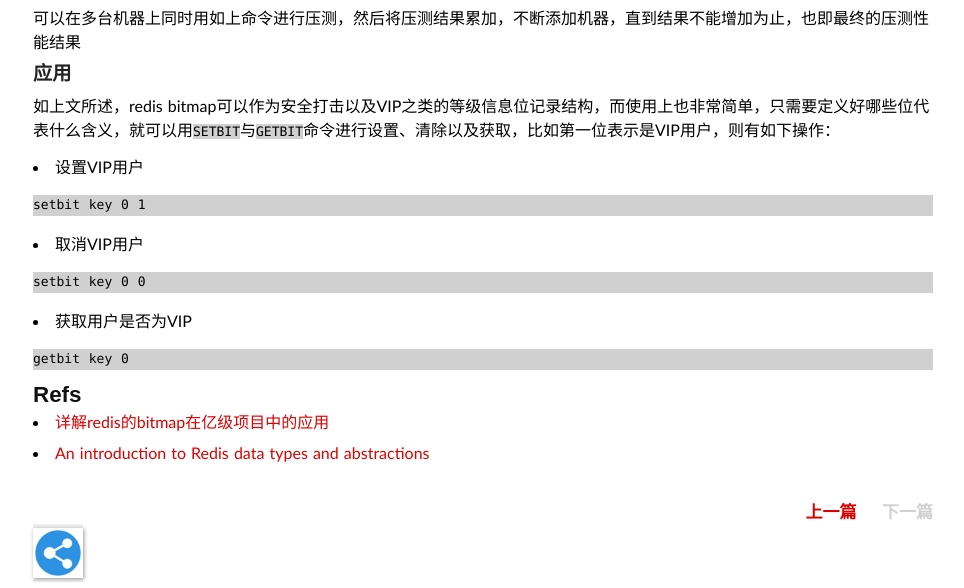
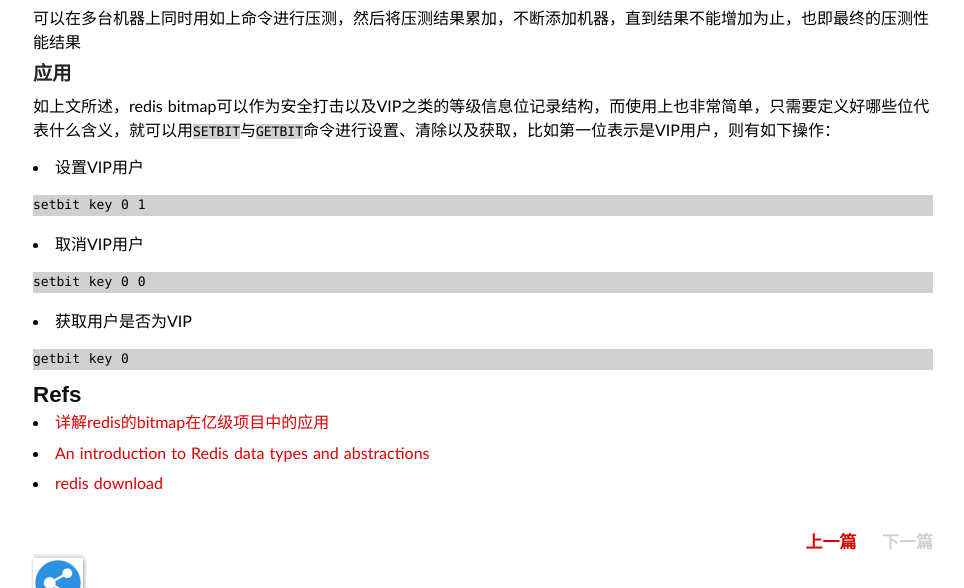
Before and after one commit to duyanghao/duyanghao.github.io, a Jekyll site: the page built from _posts/2018-11-1-bitmap.md, in a window 1280 px wide and 900 px high, scrolled down 1960 px, cut to the strip 0-588 px from the top of the window. Shown: the whole strip, without its empty margins (157-1121 px from the left). Built offline with Jekyll 4.4.1, drawn with Linux system fonts in a browser that asks for light colours; some web fonts are replaced; comment, search, counter and statistics services are not loaded.

Commit message:
add bitmap
Signed-off-by: duyanghao <1294057873@qq.com>

```diff
--- a/_posts/2018-11-1-bitmap.md
+++ b/_posts/2018-11-1-bitmap.md
@@ -104,3 +104,4 @@ getbit key 0
 
 * [详解redis的bitmap在亿级项目中的应用](https://blog.csdn.net/u011957758/article/details/74783347)
 * [An introduction to Redis data types and abstractions](https://redis.io/topics/data-types-intro#bitmaps)
+* [redis download](https://redis.io/download)
```
